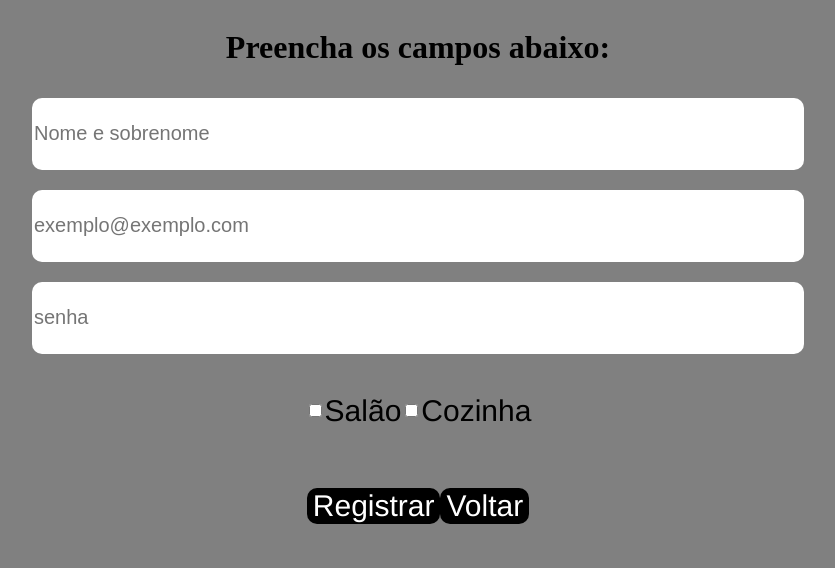
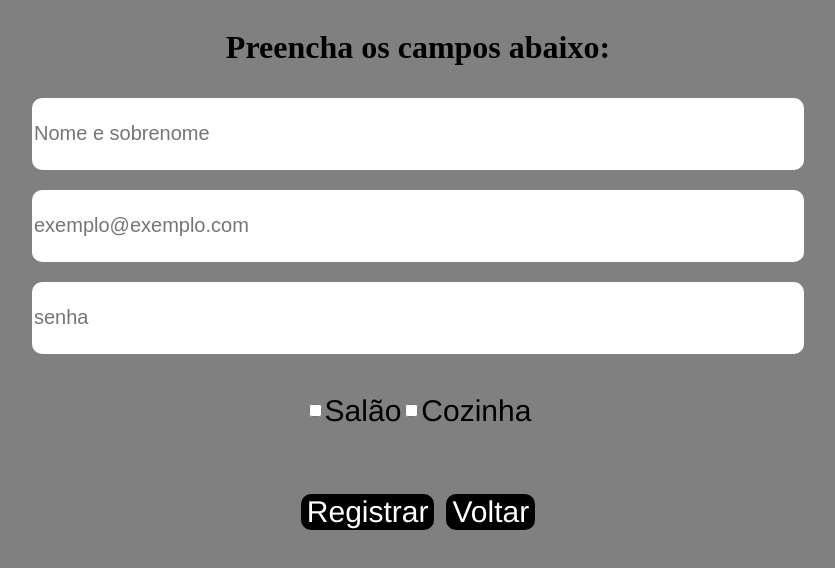
Before and after one commit to Burger-Queen-Laboratoria/SAP004-burger-queen, a React (Create React App) app: page /register in a window 1280 px wide. Shown: the top 568 px of the page, without its empty margins (230-1065 px from the left). Built offline with nearby package versions, Linux system fonts and the light colour scheme.

Commit message:
espacamento btns register

```diff
--- a/src/components/StyleComponents.js
+++ b/src/components/StyleComponents.js
@@ -115,7 +115,10 @@ export const BtnsRegisterContainer = styled.p`
 export const StyleBtnRegister = styled.button`
   background-color: black;
   color: white;
+  cursor: pointer;
   font-size: 1em;
+  margin:0.2em;
+  ${borderRadiusAndNone}
   ${borderRadiusAndNone}
   ${fontSizeAndFamily}
 `;
```
